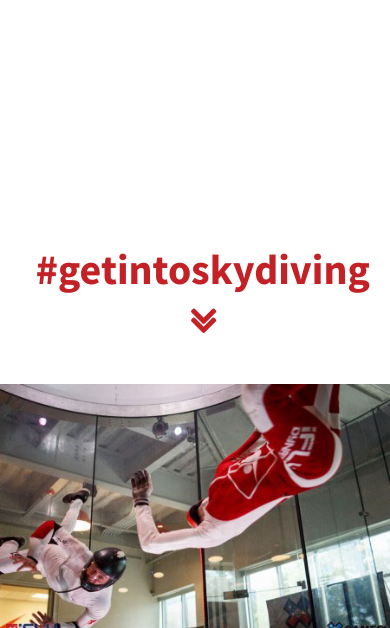
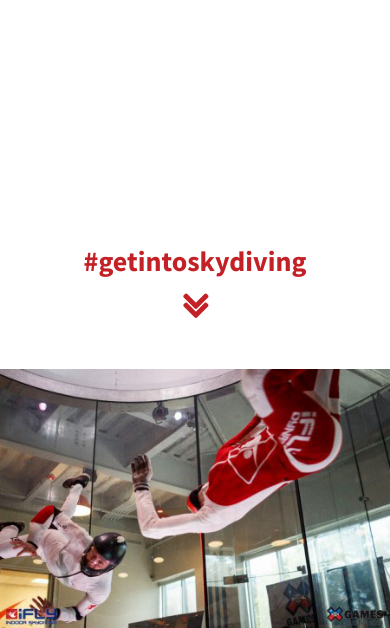
Before and after one commit to kobimac/INFS3202-iFlyEvents, a PHP site: page / in a window 390 px wide. Shown: the part 618-1246 px from the top of the page. Run offline with PHP 8.4, Linux system fonts and the light colour scheme; some libraries are stand-ins or nearby versions.

Commit message:
File Reference Fixes
Fixed some file references in the register and user login js scripts pointing to the php file. Removed the '../' from each of the directory references. Also fixed some css issues on the index page for normal and mobile formatting.

```diff
--- a/css/style.css
+++ b/css/style.css
@@ -629,6 +629,7 @@
 
 #top-text {
     margin-left: 4%;
+    overflow-x: hidden;
 }
 
 #top-text h1 {
@@ -660,12 +661,23 @@
 /* ------------------- Mobile Styling ------------------- */
 @media screen and (max-width:768px) {
     iframe {
-    height: 600px;
-    width: 100%;
-    margin-bottom: 0px;
+        height: 600px;
+        width: 100%;
+        margin-bottom: 0px;
     }
 
-  .eventRules img {
-    margin-top: 8%;
+    .eventRules img {
+        margin-top: 8%;
+    }
+
+    #top-text {
+        margin-left: 0%;
+        overflow-x: hidden;
+    }
+
+    #top-text h1 {
+        color: #C42126;
+        font-weight: 700;
+        font-size: 2em;
     }
 }
--- a/index.php
+++ b/index.php
@@ -458,5 +458,4 @@
     <script type="text/javascript" src="js/slider.js"></script>
 
 </body>
-
 </html>
--- a/js/Register_user.js
+++ b/js/Register_user.js
@@ -9,7 +9,7 @@
         $.ajax({
 
             type : 'POST',
-            url  : '../phpScripts/proc_register_user.php',
+            url  : 'phpScripts/proc_register_user.php',
             data : data,
             dataType: 'json',
             success :  function(response)
--- a/js/user_login.js
+++ b/js/user_login.js
@@ -12,7 +12,7 @@
         $.ajax({
 
             type : 'POST',
-            url  : '../phpScripts/proc_login_user.php',
+            url  : 'phpScripts/proc_login_user.php',
             data : data,
             dataType: 'json',
             success :  function(response)
```
